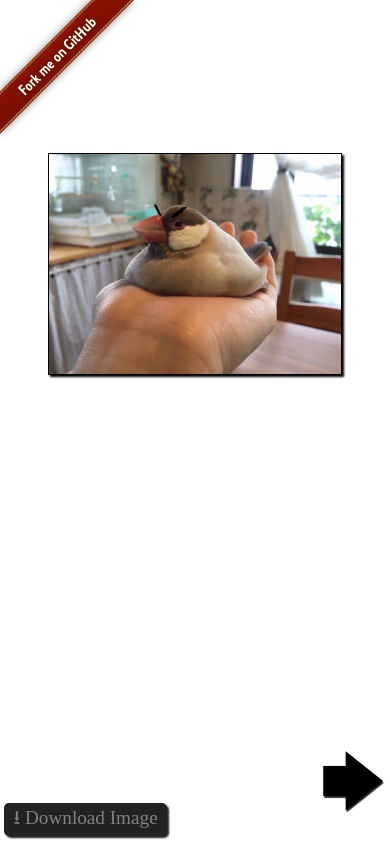
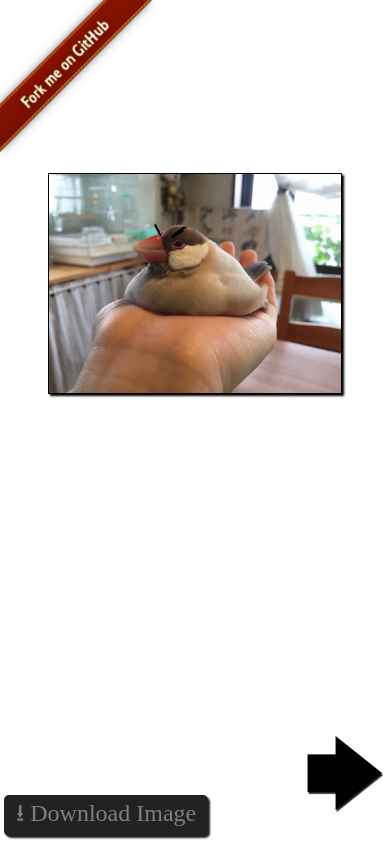
Before and after one commit to angrybirbs/angrybirbs.github.io, a plain HTML site: page index.html in a window 390 px wide. Drawn offline with Linux system fonts and the light colour scheme.

Commit message:
Update angry_birb.css

```diff
--- a/angry_birb.css
+++ b/angry_birb.css
@@ -12,6 +12,12 @@ body{
 .github{
 	transition: filter 0.15s linear;
 	display: inline-block;
+}
+
+@media only screen and (max-width: 450px){
+	.github{
+		height: 20%;
+	}
 }
 
 .github:hover{
@@ -49,6 +55,12 @@ body{
 	box-shadow: 2px 2px 2px #222;
 }
 
+@media only screen and (max-width: 450px){
+	.button{
+		font-size: 150%;
+	}
+}
+
 .button:hover{
 	color: blue;
 	background-color: #223;
@@ -64,6 +76,13 @@ body{
 	text-shadow: 1px 2px 1px #222;
 }
 
+@media only screen and (max-width: 450px){
+	.next-birb{
+		font-size: 500%;
+		bottom: -1%;
+	}
+}
+
 .next-birb:hover{
 	color: #900;
 	cursor: pointer;
```
